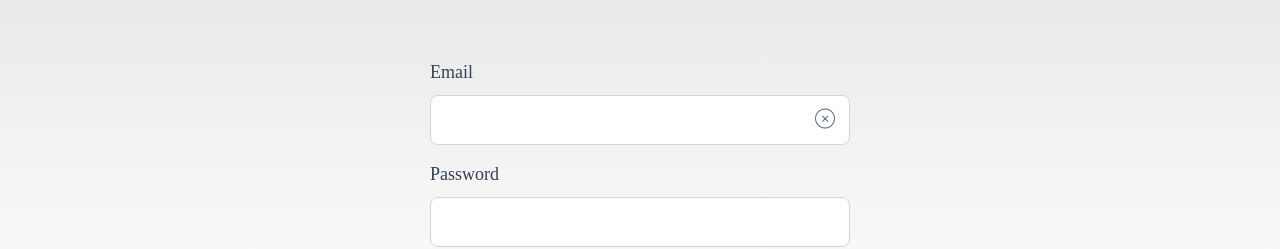
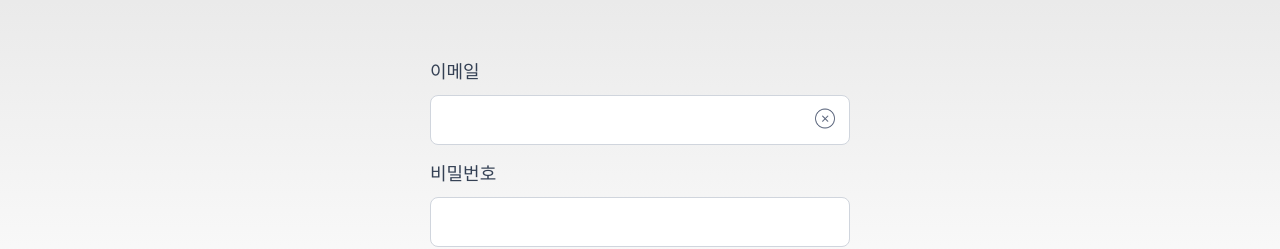
Before and after one commit to JeongTaekCho/-DOCTOR, a React (Vite) app: page /login in a window 1280 px wide. Shown: the part 282-531 px from the top of the page. Built offline with nearby package versions, Linux system fonts and the light colour scheme.

Commit message:
✨ Feat :  실시감 상담 리스트 조회

```diff
--- /dev/null
+++ b/src/hooks/query/useGetDoctorListQuery.ts
@@ -0,0 +1,10 @@
+import { useQuery } from '@tanstack/react-query';
+import * as API from '../../api/index';
+
+const getDoctorList = async (): Promise<any> => {
+  return API.get('/chats/vet-lists');
+};
+
+export const useGetDoctorListQuery = () => {
+  return useQuery(['user-key'], getDoctorList);
+};
--- a/src/pages/Chats/index.tsx
+++ b/src/pages/Chats/index.tsx
@@ -6,10 +6,15 @@ import { AREA } from '../../constants/commons/menus';
 import uuid from 'react-uuid';
 import { tokenAtom } from '../../atoms/atoms';
 import { useAtom } from 'jotai';
+import { useGetDoctorListQuery } from '../../hooks/query/useGetDoctorListQuery';
 
 const ChatsPage = () => {
   const [isArea, setIsArea] = useState('전체');
   const [userToken] = useAtom(tokenAtom);
+
+  const { data } = useGetDoctorListQuery();
+
+  console.log(data);
 
   const handleClickArea = (e: MouseEvent<HTMLLIElement>) => {
     const target = e.target as HTMLLIElement;
--- a/src/pages/Login/index.tsx
+++ b/src/pages/Login/index.tsx
@@ -35,6 +35,7 @@ const LoginPage = () => {
 
   useEffect(() => {
     const saveUserEmail = localStorage.getItem('email');
+
     if (saveUserEmail) {
       setEmail(saveUserEmail);
       setRememberMe(true);
@@ -119,7 +120,7 @@ const LoginPage = () => {
         <S.Title>로그인</S.Title>
         <S.Form>
           <S.InputBox>
-            <S.InputLabel>Email</S.InputLabel>
+            <S.InputLabel>이메일</S.InputLabel>
             <S.InputContainer>
               <Input
                 type="text"
@@ -137,7 +138,7 @@ const LoginPage = () => {
             )}
           </S.InputBox>
           <S.InputBox>
-            <S.InputLabel>Password</S.InputLabel>
+            <S.InputLabel>비밀번호</S.InputLabel>
             <S.InputContainer>
               <Input
                 type="password"
```
